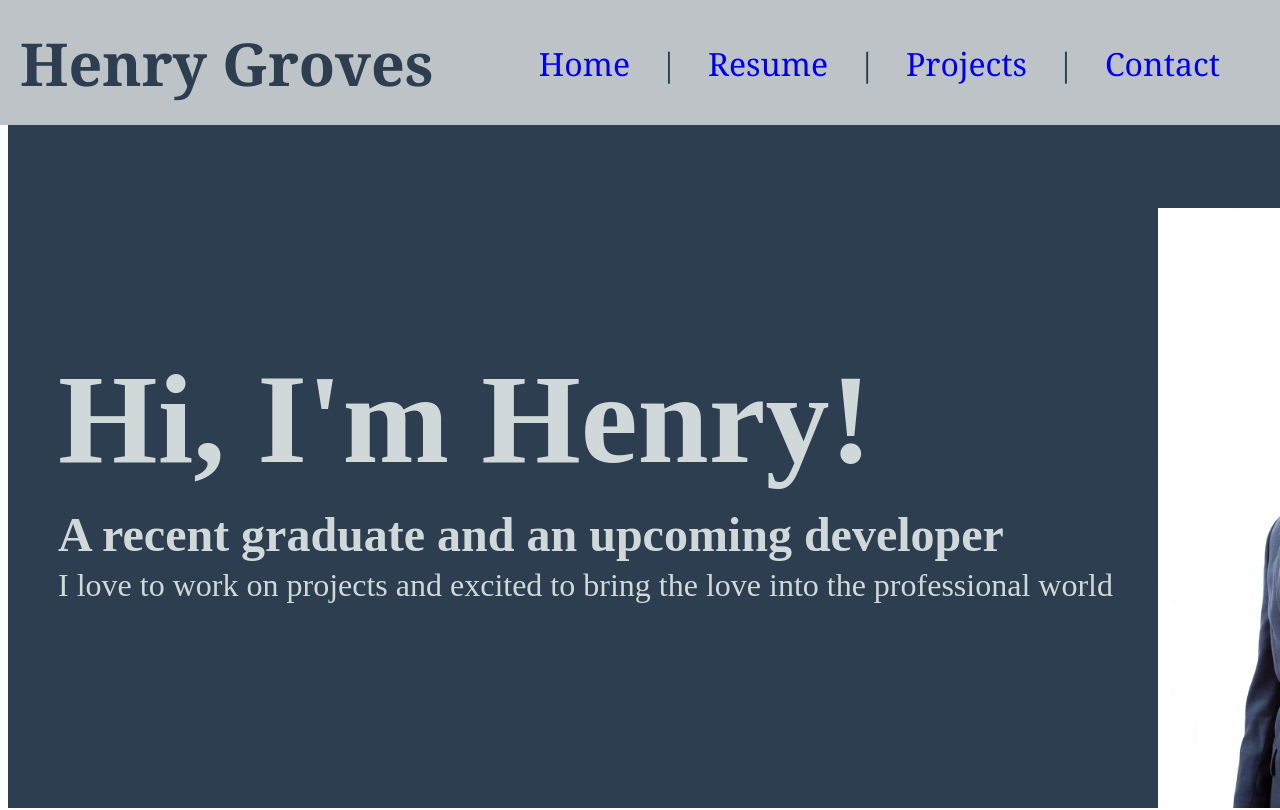
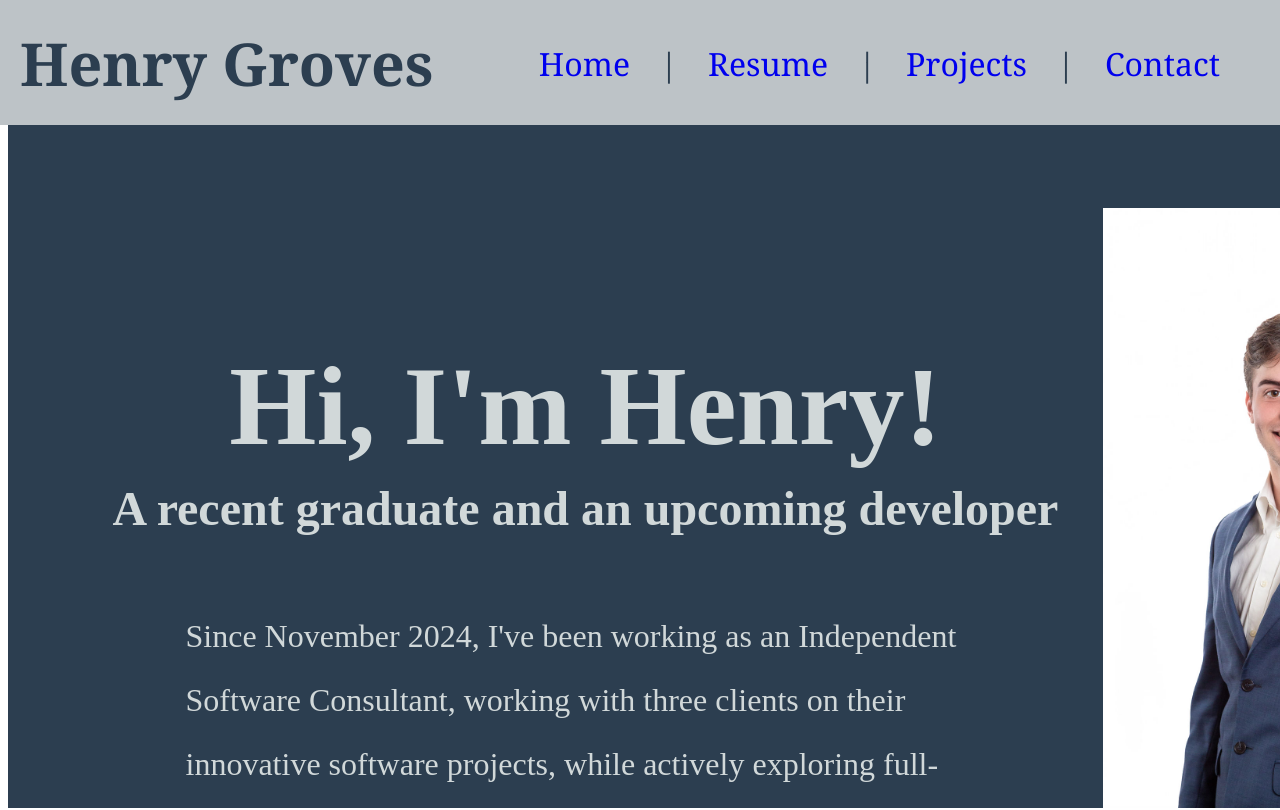
Before and after one commit to hgroves22/portfolioWebsite, a React (Vite) app: page /home in a window 1280 px wide. Shown: the top 810 px of the page. Built offline with nearby package versions, Linux system fonts and the light colour scheme.

Commit message:
quick changes to home page

```diff
--- a/src/components/Hero.css
+++ b/src/components/Hero.css
@@ -32,10 +32,12 @@
 }
 
 .title-para {
-  font-size: 8rem;
+  text-align: center;
+  font-size: 7rem;
 }
 
 .h1-para {
+  text-align: center;
   font-size: 3rem;
 }
 
@@ -45,6 +47,13 @@
 
 .hero-para {
   font-size: 2rem;
+}
+
+.hero-desc {
+  padding-top: 50px;
+  max-width: 800px;
+  line-height: 2;
+  margin: auto;
 }
 
 .socials-desc {
--- a/src/components/Hero.jsx
+++ b/src/components/Hero.jsx
@@ -14,7 +14,8 @@ function Hero() {
         <div className="hero-content">
           <h1 className="title-para hero-fade-in1">Hi, I'm Henry!</h1>
           <h1 className="h1-para">A recent graduate and an upcoming developer</h1>
-          <p className="hero-para hero-desc">I love to work on projects and excited to bring the love into the professional world</p>
+          <p className="hero-para hero-desc">Since November 2024, I've been working as an Independent Software Consultant, working with three clients on their innovative software projects, while actively exploring full-time opportunities in Software Engineering.
+</p>
 
           <p className="hero-para socials-desc">Connect with  me on LinkedIn or come take a look at my GitHub repo!</p>
 
```
